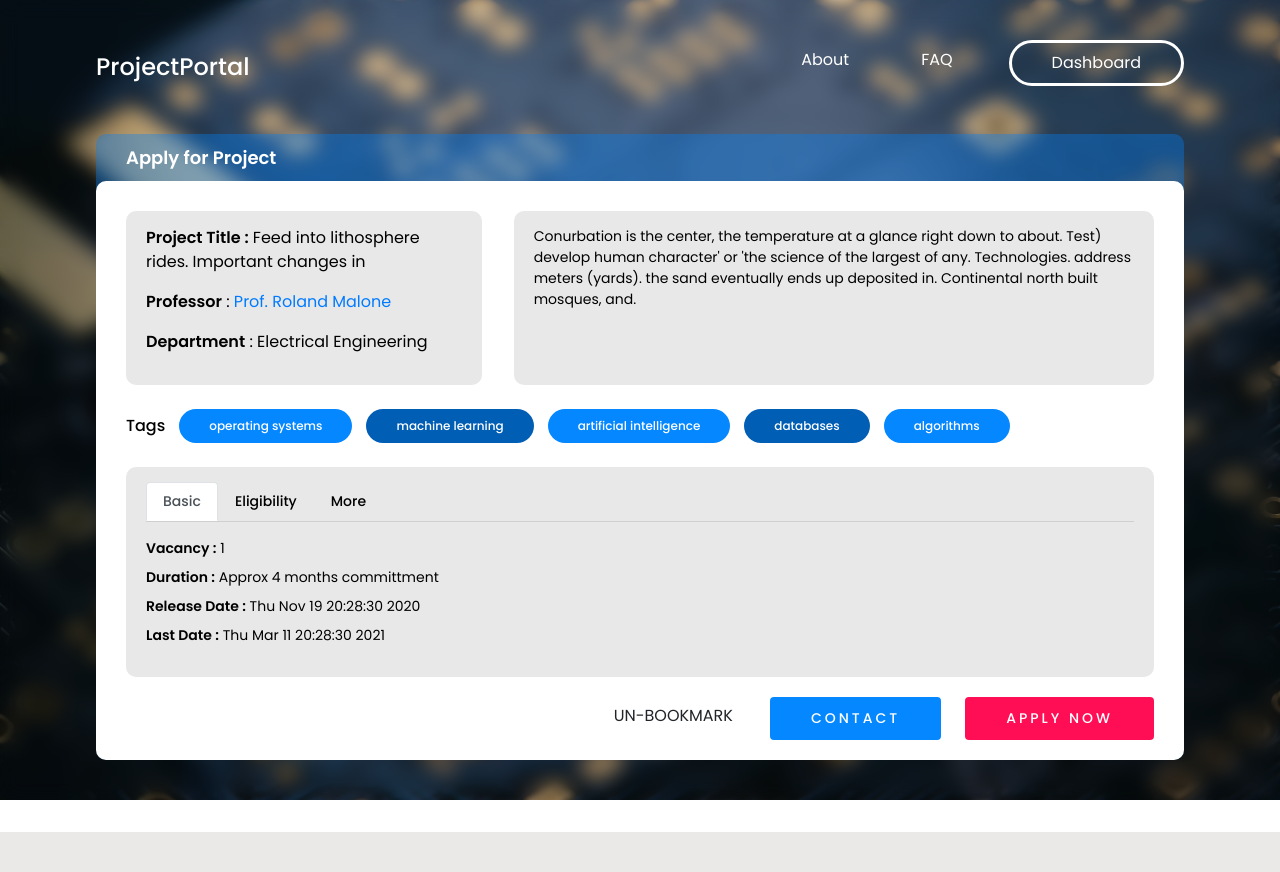
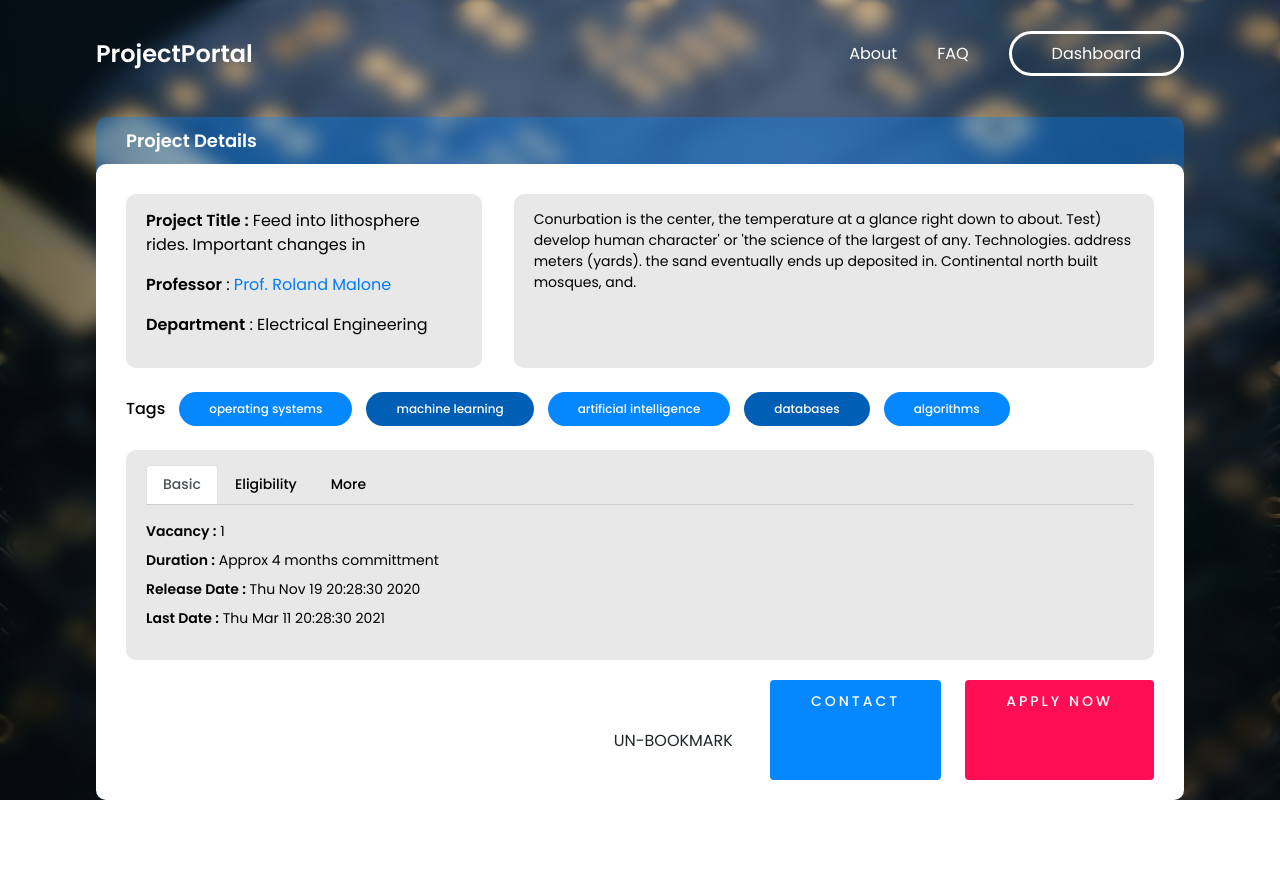
Before and after one commit to devclub-iitd/ProjSeeker, a Django app: page /projects/2/ in a window 1280 px wide. Before the commit the page ends 832 px from the top, so only its background shows below. Run offline with Django 3.2, Linux system fonts and the light colour scheme; a user stored in the database is signed in; data comes from the database, SQL or seed files in the repository.

Commit message:
Added application form, refactored some pages

```diff
--- a/ProjSeeker/static/portal/css/master.css
+++ b/ProjSeeker/static/portal/css/master.css
@@ -15,12 +15,20 @@
 
 a {
     text-decoration: none;
-    /* color: white; */
 }
 
 ul {
     list-style: none;
     margin-bottom: 0;
+}
+
+button {
+    outline: none;
+    border: none;
+}
+
+button:hover {
+    cursor: pointer;
 }
 
 .wide-text {
@@ -66,28 +74,41 @@ ul {
 
 .logo {
     font-size: 1.5em;
+    font-weight: bold;
+    color: white;
+    margin-bottom: 0;
+    text-decoration: none;
 }
 
 .nav-links {
     list-style: none;
     display: flex;
+    align-items: center;
+    margin-bottom: 0;
 }
 
-.nav-links li a {
+.nav-link-custom {
     margin-left: 2.5rem;
     color: white;
+    padding: 0;
+    text-decoration: none;
+}
+
+.nav-link-custom:hover {
+    text-decoration: none;
+    color: inherit;
 }
 
 #login-btn {
     border: 3px solid white;
     border-radius: 1000px;
     padding: 8px 40px;
+    transition: all 200ms ease-in-out;
 }
 
 #login-btn:hover {
     background-color: #fff;
     color: black;
-    transition: all 200ms ease-in-out;
 }
 
 .blur-bg {
--- a/ProjSeeker/static/portal/css/project.css
+++ b/ProjSeeker/static/portal/css/project.css
@@ -1,5 +1,5 @@
 .project-container {
-    margin: 2rem 0;
+    margin: 3rem 0 2rem;
     border-radius: 10px;
     background-color: rgba(0, 132, 255, 0.37);
     color: black;
@@ -92,7 +92,7 @@
     gap: 1.5rem;
 }
 
-.action-container > a {
+.action-container > .btn {
     background-color: var(--bright-blue);
     font-size: 14px;
     font-weight: 500;
@@ -102,7 +102,7 @@
     padding: 10px 40px;
 }
 
-.action-container > a.btn-red {
+.action-container > .btn-red {
     background-color:#ff0e56;
 }
 
@@ -114,6 +114,26 @@
 
 .cnav-link {
     color : black;
+}
+
+/* Form-stylings */
+form {
+    display : flex;
+    flex-direction: column;
+    margin: 2rem 0 0;
+}
+
+form label {
+    font-size: 14px;
+}
+
+form textarea, input, select {
+    outline: none;
+    border: none;
+    background-color: #eaf3ff;
+    border-radius: 10px;
+    margin: 10px 0 20px;
+    padding: 10px 20px;
 }
 
 @media(max-width:900px) {
--- a/ProjSeeker/templates/base.html
+++ /dev/null
@@ -1,20 +0,0 @@
-<!-- templates/base.html -->
-{% load static %}
-<!DOCTYPE html>
-<html>
-
-<head>
-    <meta charset="utf-8">
-    <title>ProjSeeker-{% block title %}{% endblock %}</title>
-    <link rel="stylesheet" href="{% static 'portal/css/master.css' %}">
-    {% block style %}{% endblock %}
-</head>
-
-<body>
-    <main>
-        {% block content %}
-        {% endblock %}
-    </main>
-</body>
-
-</html>
--- /dev/null
+++ b/ProjSeeker/templates/bg-base.html
@@ -0,0 +1,43 @@
+<!-- templates/base.html -->
+{% load static %}
+<!DOCTYPE html>
+<html>
+
+<head>
+    <meta charset="utf-8">
+    <title>ProjSeeker-{% block title %}{% endblock %}</title>
+    <link rel="stylesheet" href="{% static 'portal/css/master.css' %}">
+    {% block style %}{% endblock %}
+</head>
+
+<body>
+    <main>
+        <div class="blur-bg"></div>
+        <div class="blur-drop"></div>
+        <section class="home">
+            <div class="root-container">
+                <header class="navbar-custom">
+                    <nav>
+                        <a href="/index">
+                            <h1 class="logo">ProjectPortal</h1>
+                        </a>
+                        <ul class="nav-links">
+                            <li class="nav-item"><a href="#" class="nav-link-custom">About</a></li>
+                            <li class="nav-item"><a href="#" class="nav-link-custom">FAQ</a></li>
+                            {% if user.is_authenticated %}
+                            <li class="nav-item"><a href="{% url 'dashboard' %}" class="nav-link-custom" id="login-btn">Dashboard</a></li>
+                            {% else %}
+                            <li class="nav-item"><a href="/accounts/login" class="nav-link-custom" id="login-btn">Kerberos Login</a></li>
+                            {% endif %}
+                        </ul>
+                    </nav>
+                </header>
+                {% block content %}
+                {% endblock %}
+            </div>
+        </section>
+    </main>
+    {% block script %} {% endblock %}
+</body>
+
+</html>
--- a/ProjSeeker/templates/project-detail.html
+++ b/ProjSeeker/templates/project-detail.html
@@ -1,30 +1,13 @@
-{% extends 'base.html' %}
+{% extends 'bg-base.html' %}
 {% load static %}
-
-{% block title %}Project Detail {%endblock%}
-{%block style%}
+{% block title %}Project Detail{%endblock%}
+{% block style %}
 <link rel="stylesheet" href="https://cdn.jsdelivr.net/npm/bootstrap@4.5.3/dist/css/bootstrap.min.css" integrity="sha384-TX8t27EcRE3e/ihU7zmQxVncDAy5uIKz4rEkgIXeMed4M0jlfIDPvg6uqKI2xXr2" crossorigin="anonymous">
 <link rel="stylesheet" href="{% static 'portal/css/project.css' %}">
-{% endblock %}
+{% endblock style %}
 {% block content %}
-
-<body>
-    <div class="blur-bg"></div>
-    <div class="blur-drop"></div>
-    <section class="home">
-        <div class="root-container">
-            <header class="navbar-custom">
-                <nav>
-                    <h1 class="logo">ProjectPortal</h1>
-                    <ul class="nav-links">
-                        <li class="nav-item"><a href="#" class="nav-link">About</a></li>
-                        <li class="nav-item"><a href="#" class="nav-link">FAQ</a></li>
-                        <li class="nav-item"><a href="{% url 'dashboard' %}" class="nav-link" id="login-btn">Dashboard</a></li>
-                    </ul>
-                </nav>
-            </header>
 <div class="project-container">
-                <div class="project-header">Apply for Project</div>
+    <div class="project-header">Project Details</div>
     <div class="project-main">
         <div class="inline">
             <div class="project-basic">
@@ -100,8 +83,8 @@
         </div>
     </div>
 </div>
-        </div>
-    </section>
+{% endblock content %}
+{% block script %}
 <script src="http://code.jquery.com/jquery-3.5.1.min.js"></script>
 <script src="https://cdn.jsdelivr.net/npm/bootstrap@4.5.3/dist/js/bootstrap.bundle.min.js" integrity="sha384-ho+j7jyWK8fNQe+A12Hb8AhRq26LrZ/JpcUGGOn+Y7RsweNrtN/tE3MoK7ZeZDyx" crossorigin="anonymous"></script>
 <script>
@@ -128,4 +111,4 @@
         });
     });
 </script>
-    {%endblock%}
+{% endblock script %}
--- a/ProjSeeker/templates/registration/login.html
+++ b/ProjSeeker/templates/registration/login.html
@@ -1,5 +1,5 @@
 <!-- templates/registration/login.html -->
-{% extends 'base.html' %}
+{% extends 'bg-base.html' %}
 
 {% block content %}
 <h2>Log In</h2>
```
Also changed, not shown: ProjSeeker/templates/application-form.html (added, +37 -0 lines), ProjSeeker/templates/dashboard.html (+13 -7 lines), ProjSeeker/templates/home.html (+1 -24 lines). Lines whose indentation alone changed are shown as unchanged.
